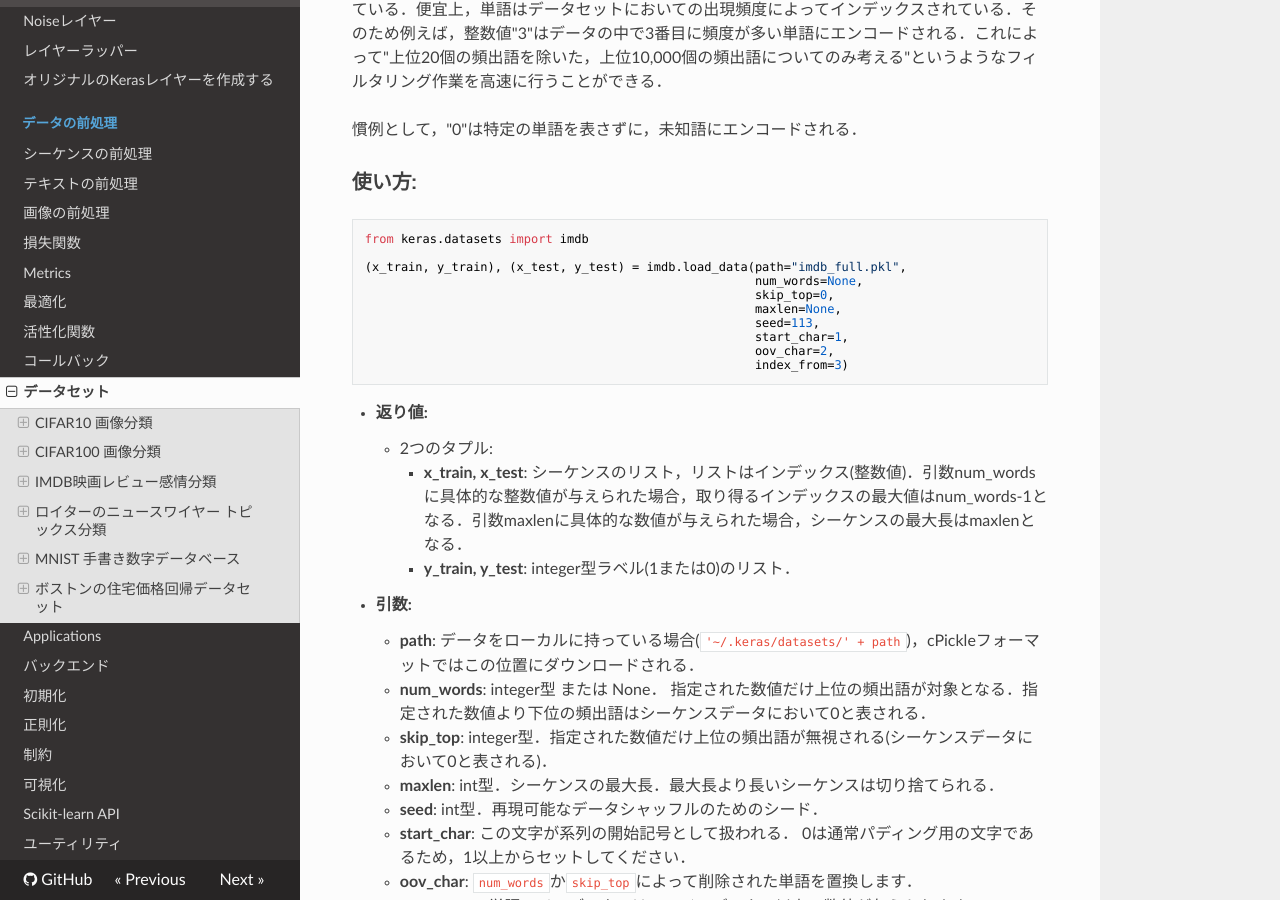
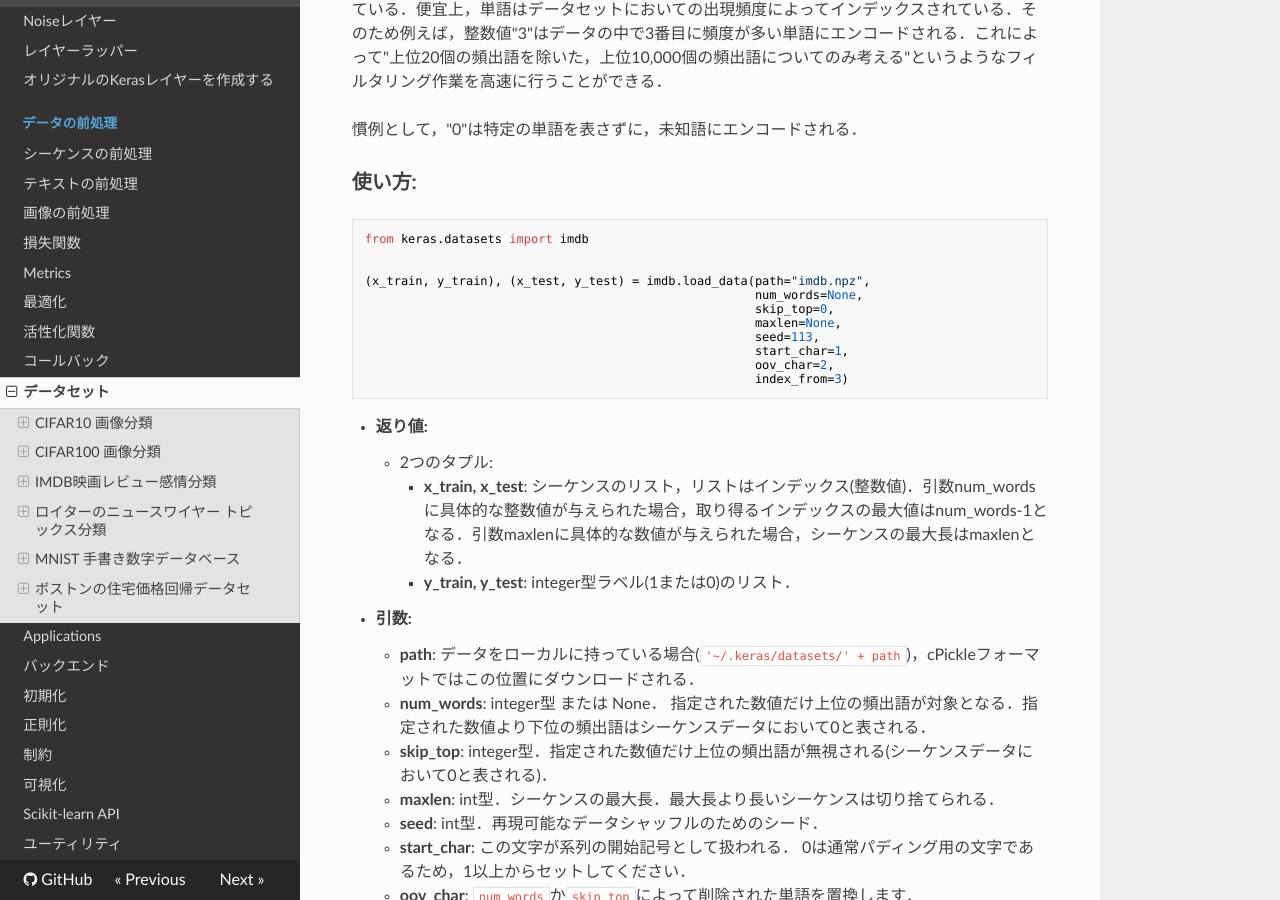
Before and after one commit to keras-team/keras-docs-ja, an MkDocs documentation site: the page built from sources/datasets.md, in a window 1280 px wide and 900 px high, scrolled down 1223 px. Built offline with MkDocs 1.6.1, drawn with Linux system fonts in a browser that asks for light colours; nearby versions of some CDN libraries; old or Windows-style settings are respelled for this version of MkDocs.

````diff
--- a/sources/datasets.md
+++ b/sources/datasets.md
@@ -53,7 +53,8 @@ from keras.datasets import cifar100
 ```python
 from keras.datasets import imdb
 
-(x_train, y_train), (x_test, y_test) = imdb.load_data(path="imdb_full.pkl",
+
+(x_train, y_train), (x_test, y_test) = imdb.load_data(path="imdb.npz",
                                                       num_words=None,
                                                       skip_top=0,
                                                       maxlen=None,
````
